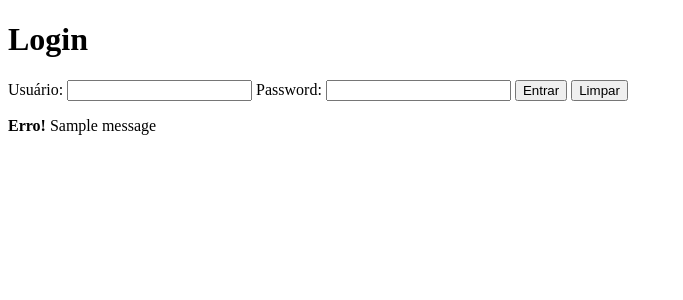
After one commit to vinymeireles/agenda, a Django app: page /login/ in a window 1280 px wide. The commit adds this page. Shown: the top 300 px of the page, without its empty margins (0-683 px from the left). Run offline with Django 4.2, Linux system fonts and the light colour scheme; one stand-in notice (Sample message) is shown.

Commit message:
autenticação de usuarios implementados

```diff
--- a/agenda/urls.py
+++ b/agenda/urls.py
@@ -19,9 +19,12 @@ from core import views
 from django.views.generic import RedirectView
 
 urlpatterns = [
-    path('admin/', admin.site.urls),
+   path('admin/', admin.site.urls),
    # path('eventos/<titulo_evento>', views.query),
    path('agenda/', views.lista_eventos),
    #path('', views.index)
-   path('', RedirectView.as_view(url='/agenda/'))
+   path('', RedirectView.as_view(url='/agenda/')),
+   path('login/', views.login_user),
+   path('login/submit', views.submit_login),
+   path('logout/', views.logout_user),
 ]
--- a/core/views.py
+++ b/core/views.py
@@ -1,5 +1,8 @@
 from django.shortcuts import redirect, render, redirect
 from core.models import Evento
+from django.contrib.auth.decorators import login_required
+from django.contrib.auth import authenticate, login, logout
+from django.contrib import messages
 
 # Create your views here.
 """ def query(request, titulo_evento):
@@ -10,9 +13,32 @@ from core.models import Evento
 def index(request):
     return redirect('/agenda') """
 
+def login_user(request):
+    return render(request, 'login.html')
+
+def logout_user(request):
+    logout(request)
+    return redirect('/')
+
+#auteticação de usuarios
+def submit_login(request):
+    if request.POST:
+        username = request.POST.get('username')
+        password = request.POST.get('password')
+        usuario = authenticate(username=username, password=password)
+        if usuario is not None:
+            login(request, usuario)
+            return redirect('/')
+        else:
+            messages.error(request, 'Usuário e ou senha inválido!')
+            return redirect('/')
+
+#decorador de funções no python
+@login_required(login_url = '/login/')
+
 def lista_eventos(request):
    usuario = request.user
-  # evento = Evento.objects.filter(usuario=usuario) acessa com o login do usuario
-   evento = Evento.objects.all()
+   evento = Evento.objects.filter(usuario=usuario) #acessa com o login do usuario
+   #evento = Evento.objects.all()
    dados = {'eventos': evento}
    return render(request, 'agenda.html', dados)    #redirecionar para a pagina agenda.html
--- /dev/null
+++ b/templates/login.html
@@ -0,0 +1,26 @@
+<!DOCTYPE html>
+<html lang="en">
+<head>
+    <meta charset="UTF-8">
+    <title>Agenda</title>
+</head>
+<body>
+   <h1>Login</h1>
+   <form action="submit" method="post">{% csrf_token %}
+        <div align="left">
+            <label>Usuário:</label>
+            <input type="text" name="username">
+            <label>Password:</label>
+            <input type="password" name="password">
+            <button type="submit">Entrar</button>
+            <button type="reset">Limpar</button>
+        </div
+    </form>
+
+    <p>
+    {% for message in messages %}
+        <strong>Erro! </strong> {{ message }}
+    {% endfor %}
+    </p>
+</body>
+</html>
--- a/templates/model-header.html
+++ b/templates/model-header.html
@@ -3,4 +3,7 @@
     <meta http-equiv="X-UA-Compatible" content="IE=edge">
     <meta name="viewport" content="width=device-width, initial-scale=1.0">
     <title>Document</title>
+    <div align="right">
+    <a href="/logout">logout</a>
+    </div>
     <h1>Agenda</h1>
```
Also changed, not shown: db.sqlite3.
